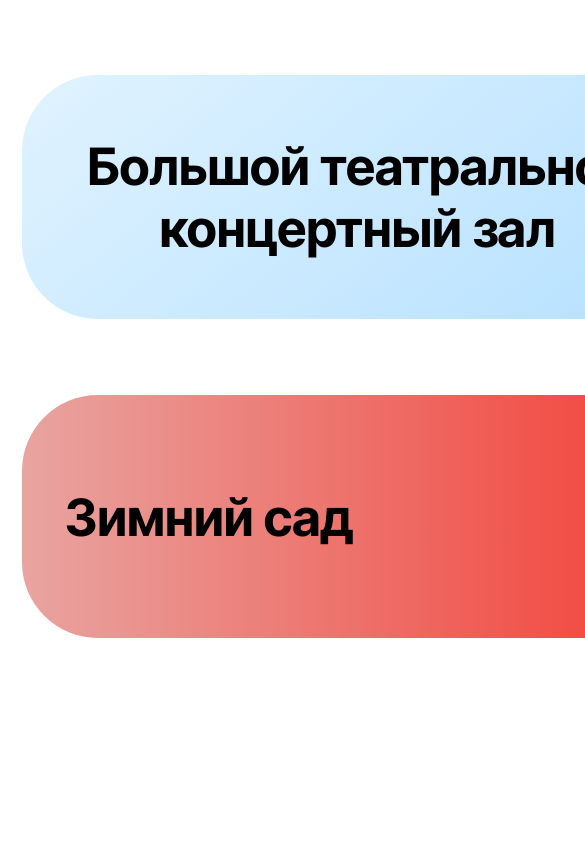
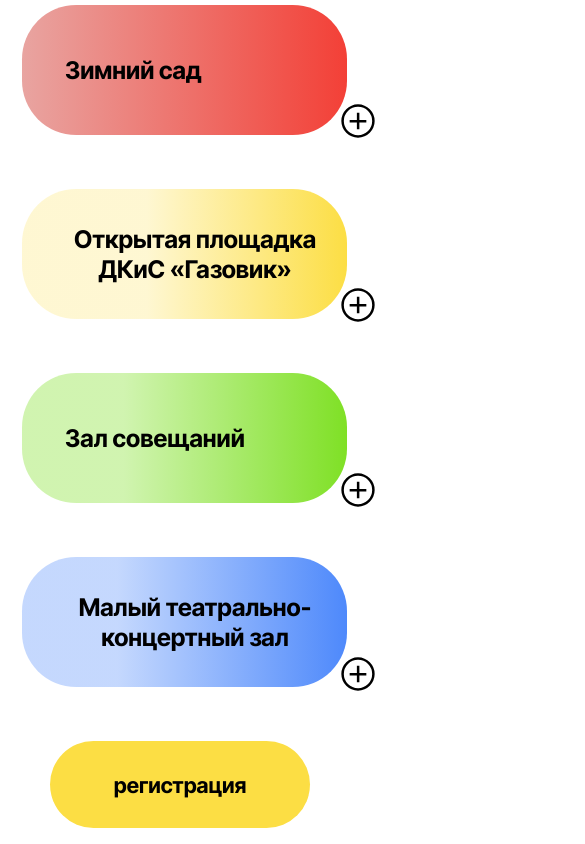
Before and after one commit to Valey88/MinOrenSayt, a React (Vite) app: page / in a window 390 px wide. Shown: the part 2000-2844 px from the top of the page, 585 px wide, since content can reach past the window. Built offline with nearby package versions, Linux system fonts and the light colour scheme; a web font is replaced by a local one.

Commit message:
adaptive prog

```diff
--- a/src/pages/Home/Home.module.css
+++ b/src/pages/Home/Home.module.css
@@ -163,7 +163,12 @@
 }
 .programmSection {
   width: 100%;
-  margin-top: 15rem;
+  display: flex;
+  justify-content: center;
+  align-items: center;
+  flex-direction: column;
+  margin-top: 10rem;
+  margin-bottom: 10rem;
 }
 .programmContainer {
   width: 143rem;
@@ -193,7 +198,6 @@
   flex-direction: row;
   justify-content: end;
   align-items: end;
-
 }
 .programmContentInfo1 {
   width: 60rem;
@@ -333,6 +337,50 @@
   }
 }
 @media (max-width: 1024px) {
+   .programmFooter{
+    padding-top: 5rem;
+    display: flex;
+    justify-content: center;
+    align-items: center;
+  }
+  .programmContentInfo1{
+    width: 60rem;
+    height: 17rem;
+    border-radius: 5rem;
+  }
+  .programmContentInfo2{
+    width: 60rem;
+    height: 17rem;
+    border-radius: 5rem;
+  }.programmContentInfo3{
+    width: 60rem;
+    height: 17rem;
+    border-radius: 5rem;
+  }.programmContentInfo4{
+    width: 60rem;
+    height: 17rem;
+    border-radius: 5rem;
+  }.programmContentInfo5{
+    width: 60rem;
+    height: 17rem;
+    border-radius: 5rem;
+  }
+  .programmHeader{
+  display: flex;
+  justify-content: left;
+  font-size: 3.5rem;
+  padding-bottom: 8rem;
+  }
+  .programmContentInfo1Text h3{
+    font-size: 3.75rem;
+  }
+  .programmContainer{
+    width: 100%;
+  }
+  .programmContent{
+    display: flex;
+    flex-direction: column;
+  }
   .HomeContainer {
     width: 100%;
   }
@@ -384,6 +432,31 @@
   }
 }
 @media (max-width: 767px) {
+  .programmContentInfo1Text h3{
+    font-size: 3rem;
+  }
+  .programmContentInfo1{
+    width: 43rem;
+    height: 14rem;
+    border-radius: 5rem;
+  }
+  .programmContentInfo2{
+    width: 43rem;
+    height: 14rem;
+    border-radius: 5rem;
+  }.programmContentInfo3{
+    width: 43rem;
+    height: 14rem;
+    border-radius: 5rem;
+  }.programmContentInfo4{
+    width: 43rem;
+    height: 14rem;
+    border-radius: 5rem;
+  }.programmContentInfo5{
+    width: 43rem;
+    height: 14rem;
+    border-radius: 5rem;
+  }
   .cards,
   .cards :only-child {
     width: 10rem;
@@ -446,6 +519,51 @@
   }
 }
 @media (max-width: 500px) {
+  .programmHeader{
+    display: flex;
+    justify-content: left;
+    font-size: 2.75rem;
+    padding-bottom: 8rem;
+    }
+  .programmContentInfo1Text h3{
+    font-size: 2.25rem;
+  }
+  .programmContentInfo1{
+    width: 30rem;
+    height: 12rem;
+    border-radius: 5rem;
+  }
+  .programmContentInfo2{
+    width: 30rem;
+    height: 12rem;
+    border-radius: 5rem;
+  }.programmContentInfo3{
+    width: 30rem;
+    height: 12rem;
+    border-radius: 5rem;
+  }.programmContentInfo4{
+    width: 30rem;
+    height: 12rem;
+    border-radius: 5rem;
+  }.programmContentInfo5{
+    width: 30rem;
+    height: 12rem;
+    border-radius: 5rem;
+  }
+  .programmFooter button{
+    width: 24rem;
+    height: 8rem;
+    font-size: 2rem;
+  }
+  .programmContent{
+     grid-gap: 5rem;
+  }
+  .programmContentLeft{
+    grid-gap: 5rem;
+  }
+  .programmContentRight{
+    grid-gap: 5rem;
+  }
   .HomeHeaderBlock{
     border-radius: 4rem;
   }
```
